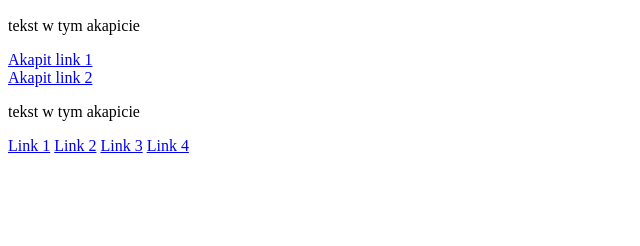
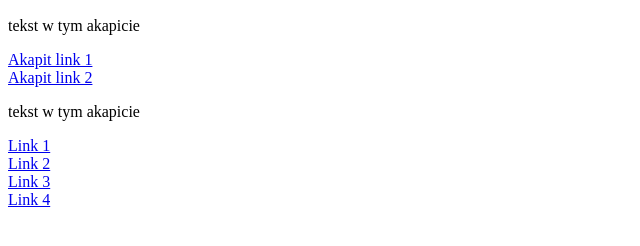
Before and after one commit to mtmpschss/DOM, a plain HTML site: page index.html in a window 1280 px wide. Shown: the part 84-330 px from the top of the page, without its empty margins (0-640 px from the left). Drawn offline with Linux system fonts and the light colour scheme.

Commit message:
modyfikowanie wezlow

```diff
--- a/index.html
+++ b/index.html
@@ -31,6 +31,6 @@
 
    </section>
 
-    <script src="js/3-wezly-nodes.js"></script>
+    <script src="js/4-tworzenie-wezlow.js"></script>
 </body>
 </html>
--- /dev/null
+++ b/js/4-tworzenie-wezlow.js
@@ -0,0 +1,28 @@
+'use strict';
+
+var istniejacyWezel = document.getElementById("parFirst").children[2];
+
+//console.log(istniejacyWezel);
+
+//var nowyElement = document.createElement("p");
+////var nowyTekst = document.createTextNode("To jest nowy akapit, który dodaliśmy na stronę");
+////
+////nowyElement.appendChild(nowyTekst);
+////
+////istniejacyWezel.appendChild(nowyElement);
+////
+////istniejacyWezel.removeChild(nowyElement);
+//
+//var link = document.querySelectorAll(".link")[2];
+////console.log(link);
+//link.parentElement.insertBefore(nowyElement, link);
+
+
+/*Dodaj <br> po każdym linku i usuń z nich atrybut klasy*/
+
+var wszystkieLinki = document.querySelectorAll("a");
+for(var i=0; i<wszystkieLinki.length; i++) {
+    var br = document.createElement("br");
+    wszystkieLinki[i].parentElement.insertBefore(br, wszystkieLinki[i].nextSibling);
+    wszystkieLinki[i].removeAttribute("class");
+}
```
